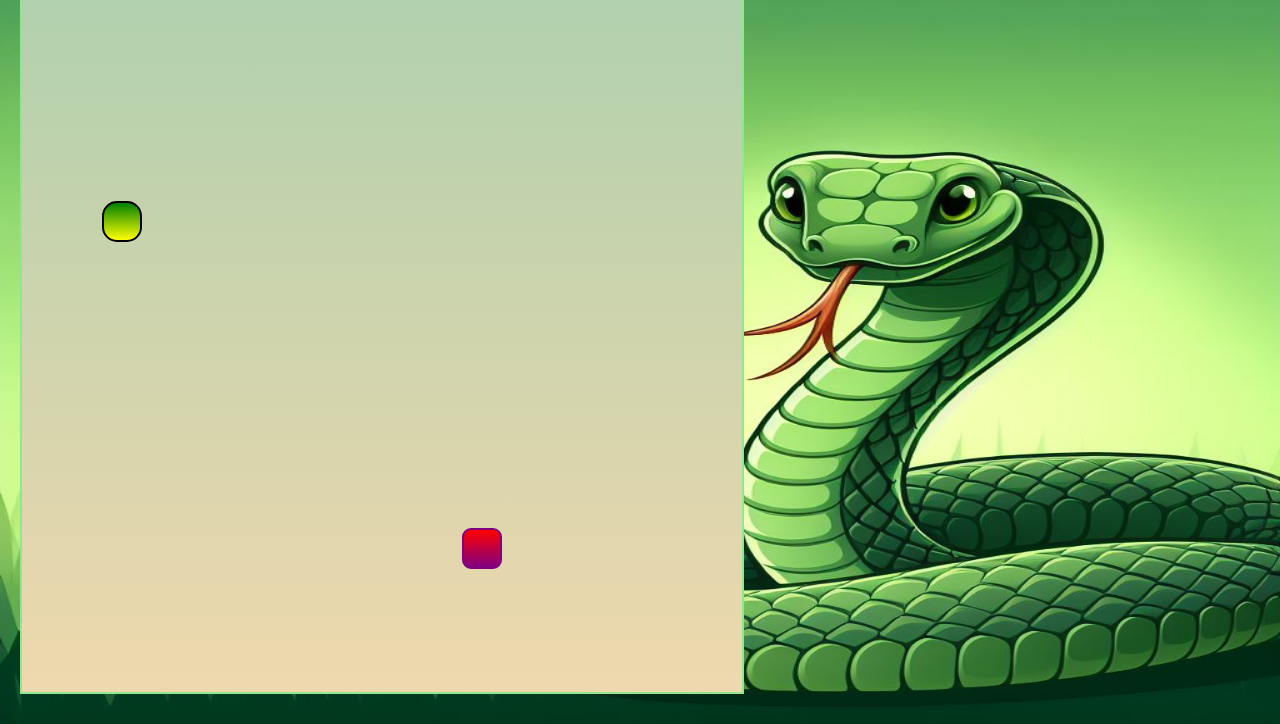
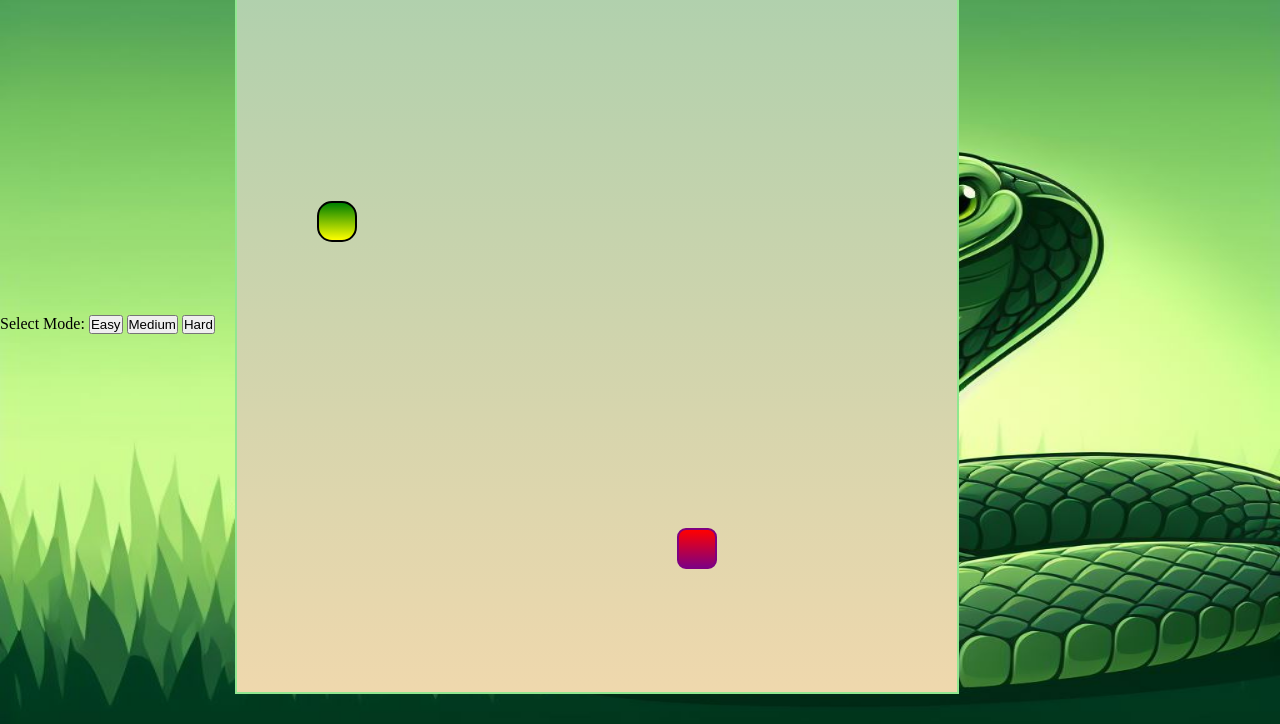
Before and after one commit to MohammadWasi12345/Snake-game, a plain HTML site: page index.html in a window 1280 px wide. Shown: the part 76-800 px from the top of the page. Drawn offline with Linux system fonts and the light colour scheme; a web font is replaced by a local one.

Commit message:
Update index.html

```diff
--- a/index.html
+++ b/index.html
@@ -8,6 +8,12 @@
 </head>
 <body>
     <div id="body" class="main">
+         <div id="mode">
+            Select Mode:
+            <button id="btn1" class="btn">Easy</button>
+            <button id="btn2" class="btn">Medium</button>
+            <button id="btn3" class="btn">Hard</button>
+        </div>
         <div id="score">Score : 0</div>
      <div id="board">
 
```
